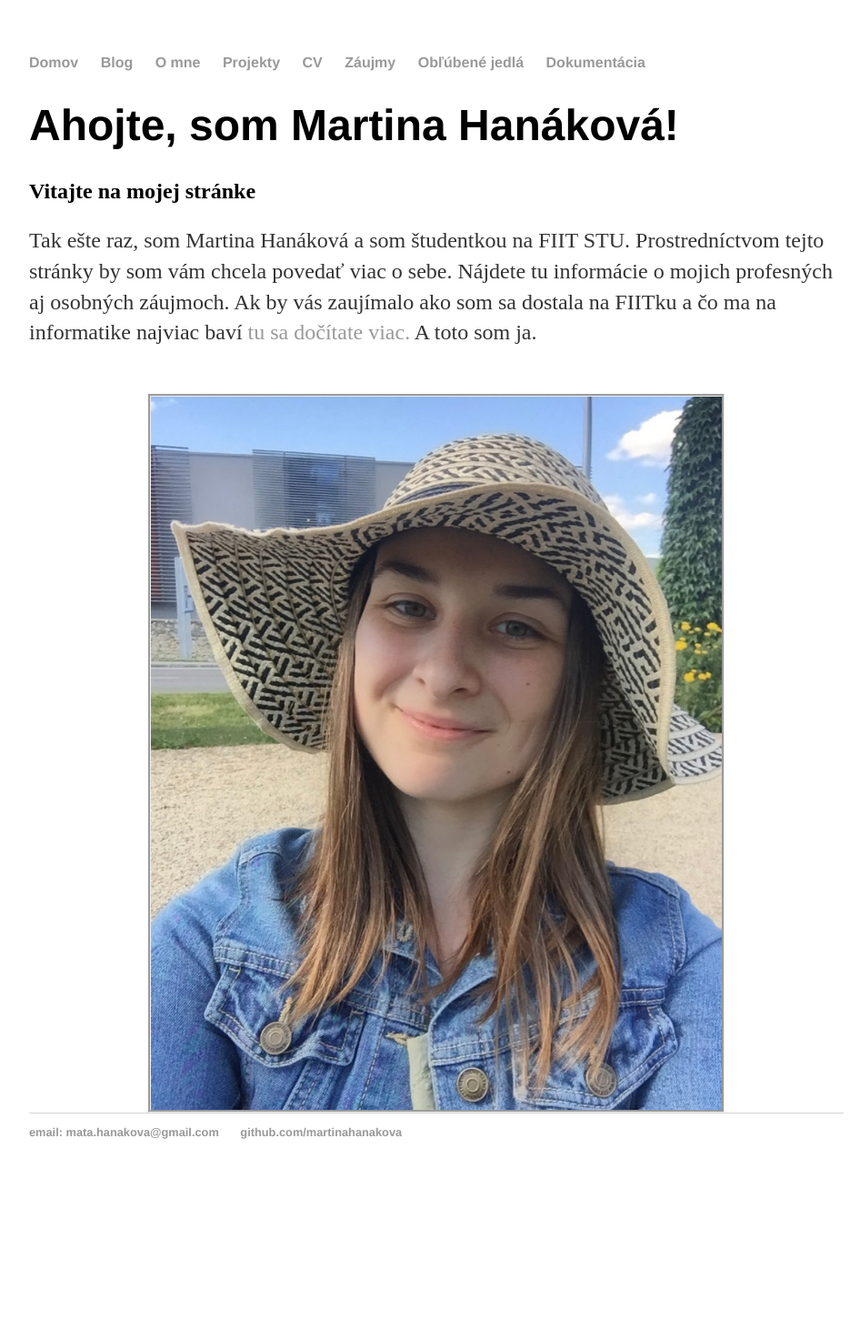
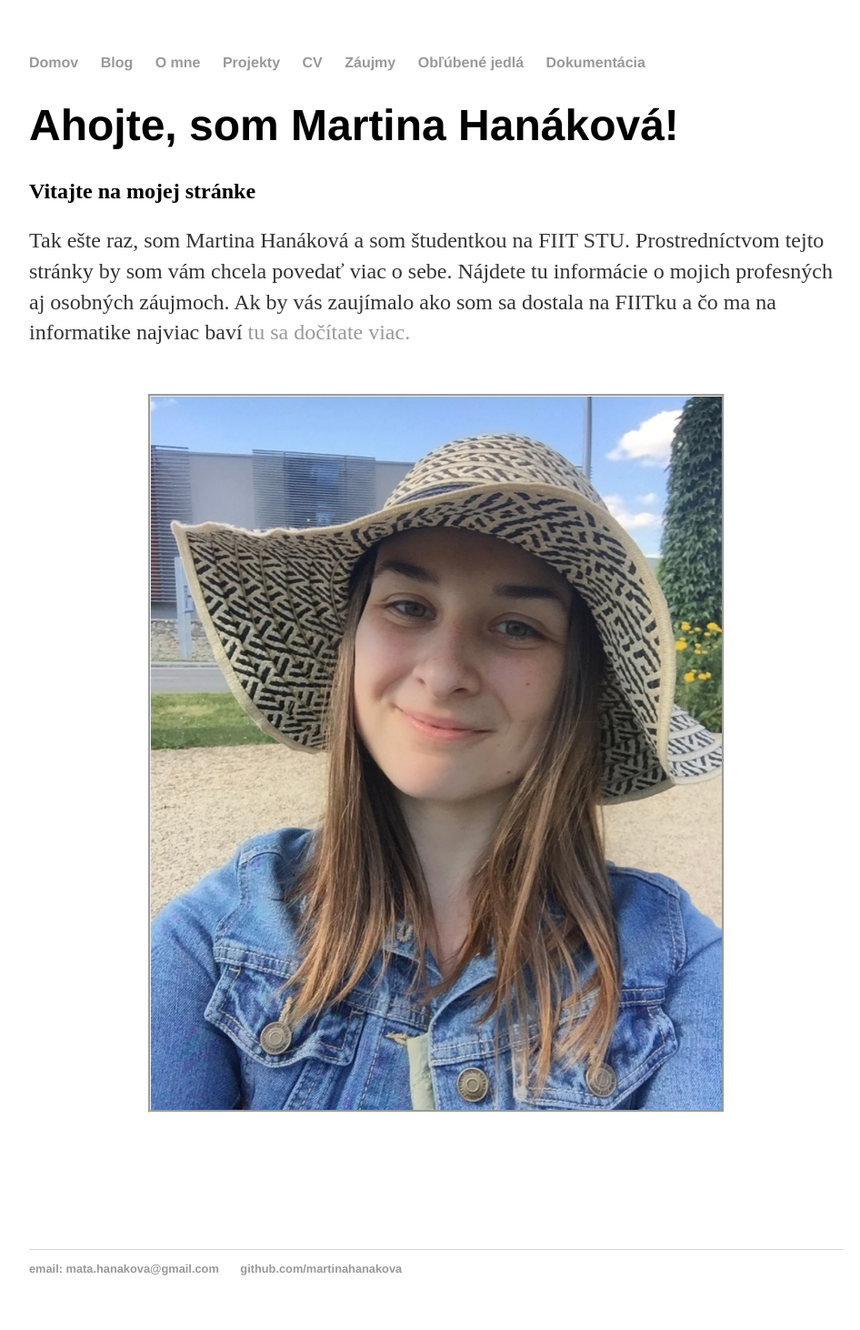
Before and after one commit to martinahanakova/martinahanakova.github.io, a Jekyll site: the page built from index.html, in a window 1280 px wide. Shown: the whole page at 91% size, without its empty margins (160-1106 px from the left). Built offline with Jekyll 4.4.1, drawn with Linux system fonts in a browser that asks for light colours; before the commit the page ends 1312 px from its top, so only the background shows below that.

Commit message:
Photo of me

```diff
--- a/css/main.css
+++ b/css/main.css
@@ -49,6 +49,6 @@ ul.posts li {
   margin-left: auto;
   margin-right: auto;
   margin-top:50px;
-  margin-bottom:150;
+  margin-bottom:150px;
   border-style:groove;
 }
--- a/index.html
+++ b/index.html
@@ -7,6 +7,6 @@ title: Martina Hanáková, Personal website
 	<h2>Vitajte na mojej stránke</h2>
 	<p>Tak ešte raz, som Martina Hanáková a som študentkou na FIIT STU. Prostredníctvom tejto stránky by som vám chcela
 		povedať viac o sebe. Nájdete tu informácie o mojich profesných aj osobných záujmoch. Ak by vás zaujímalo ako som sa
-		dostala na FIITku a čo ma na informatike najviac baví <a href="/about">tu sa dočítate viac.</a> A toto som ja.</p>
+		dostala na FIITku a čo ma na informatike najviac baví <a href="/about">tu sa dočítate viac.</a></p>
 	<img src="me.jpg" id="me">
 </div><!-- /.blurb -->
```
